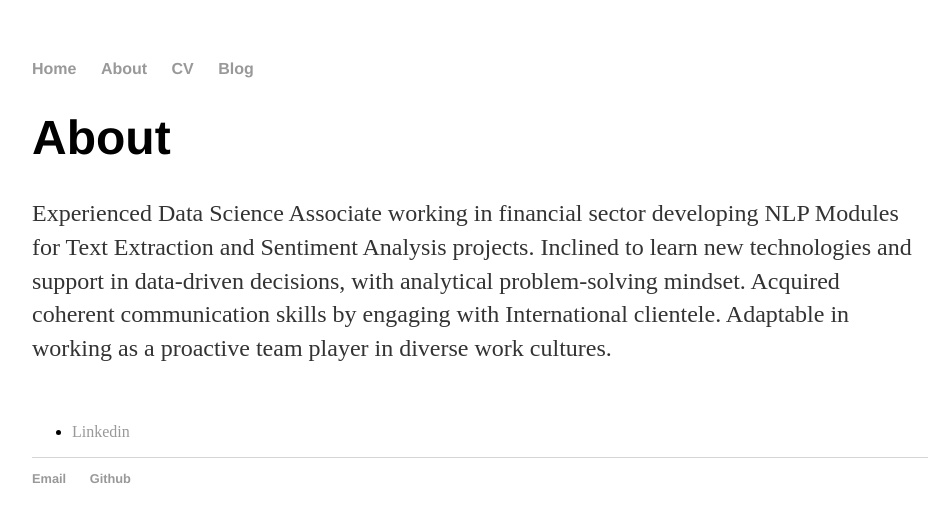
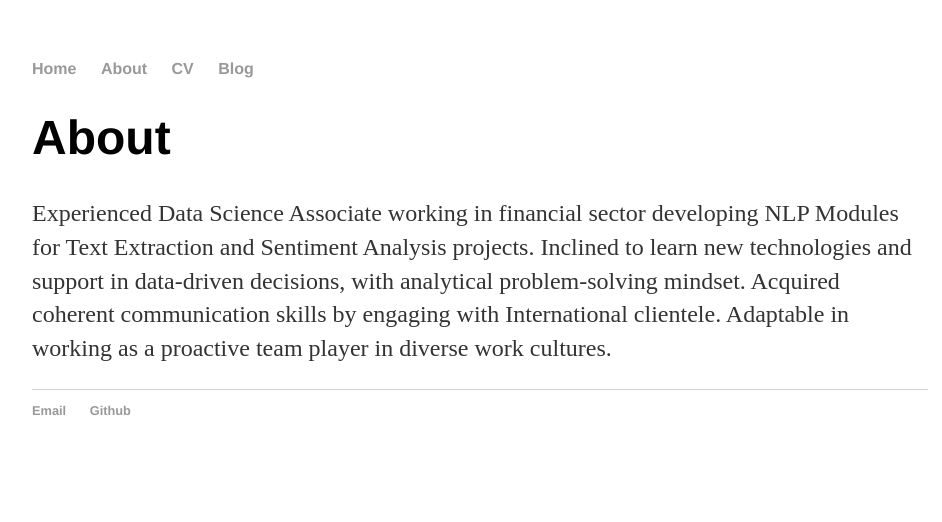
Before and after one commit to ayan-ghosh103/ayan-ghosh103.github.io, a Jekyll site: the page built from about/index.html, in a window 1280 px wide. Shown: the top 522 px of the page, without its empty margins (160-1102 px from the left). Built offline with Jekyll 4.4.1, drawn with Linux system fonts in a browser that asks for light colours.

Commit message:
Update index.html

```diff
--- a/about/index.html
+++ b/about/index.html
@@ -6,8 +6,7 @@ title: About Ayan Ghosh
 		<div class="about">
 			<h1>About</h1>
 			<p>Experienced Data Science Associate working in financial sector developing NLP Modules for Text Extraction and Sentiment Analysis projects. Inclined to learn new technologies and support in data-driven decisions, with analytical problem-solving mindset. Acquired coherent communication skills by engaging with International clientele. Adaptable in working as a proactive team player in diverse work cultures.</p>
-			<br>
-			<ul class="contacts">
+			<!--<ul class="contacts">
 				<li><a href="https://www.linkedin.com/in/ayanghosh1305/">Linkedin</a></li>
-				</ul>
+				</ul>-->
 		</div>
```
